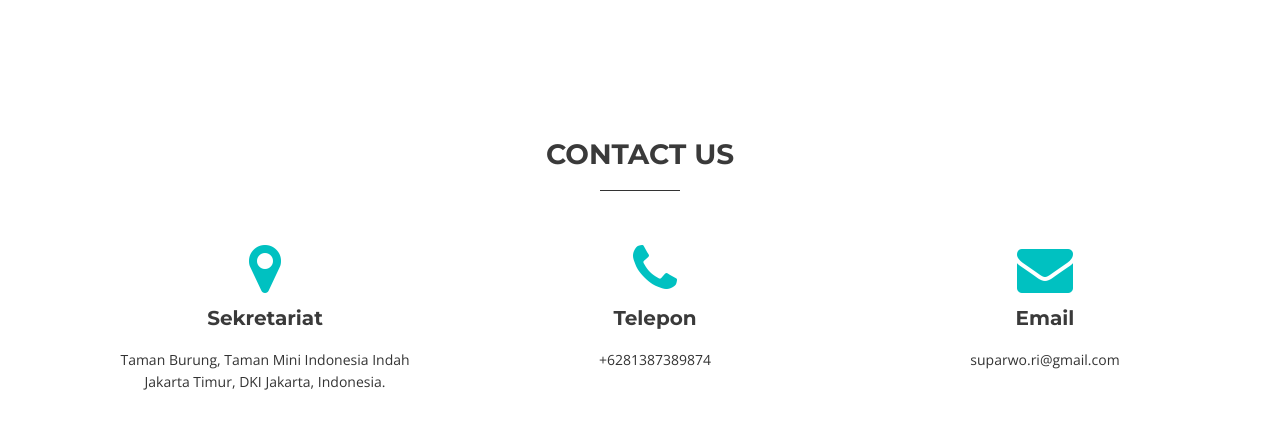
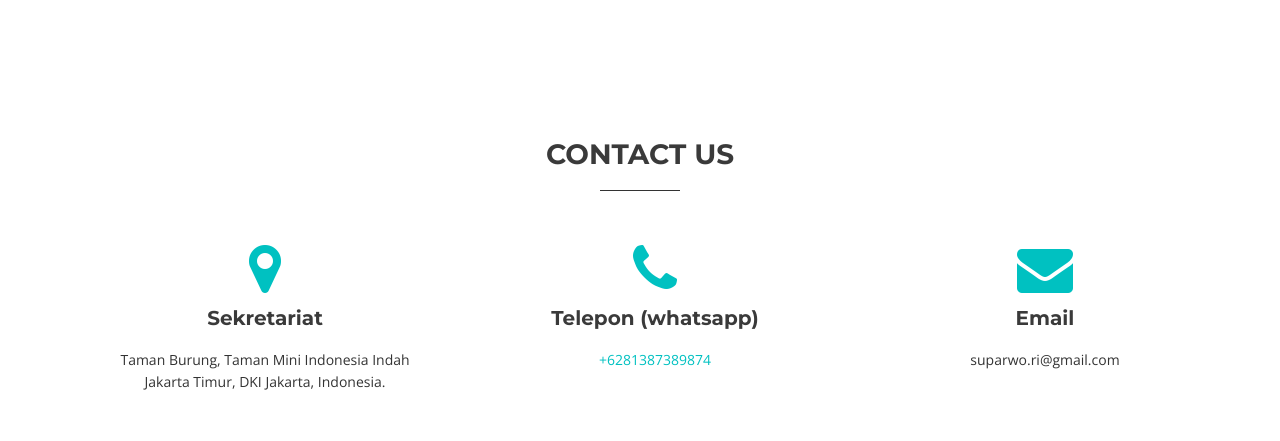
Before and after one commit to p3si-jabodetabekser/p3si-jabodetabekser.github.io, a plain HTML site: page index.html in a window 1280 px wide. Shown: the part 5849-6290 px from the top of the page. Drawn offline with nearby package versions, Linux system fonts and the light colour scheme.

Commit message:
input whatsapp

```diff
--- a/index.html
+++ b/index.html
@@ -566,9 +566,9 @@
         <div class="col-md-4">
           <div class="contact-widget wow bounceInUp">
             <i class="fa fa-phone fa-4x"></i>
-            <h5>Telepon</h5>
+            <h5>Telepon (whatsapp)</h5>
             <p>
-              +6281387389874
+              <a href="https://wa.me/6281387389874">+6281387389874</a>
             </p>
           </div>
         </div>
```
